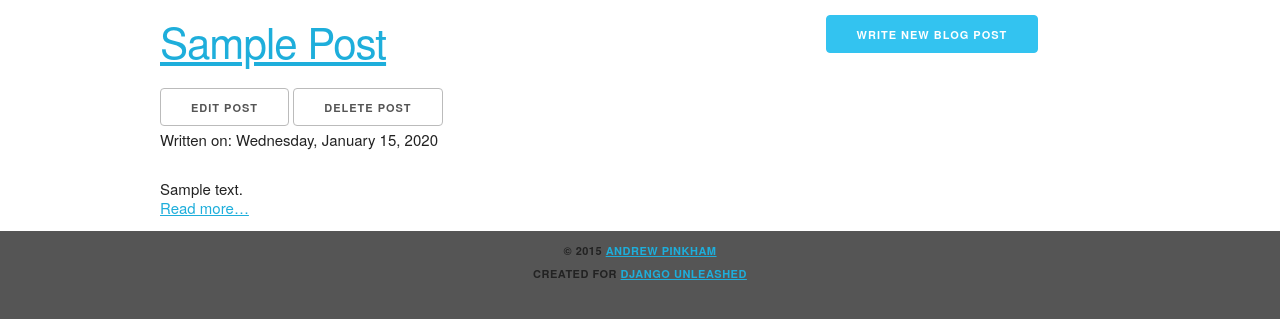
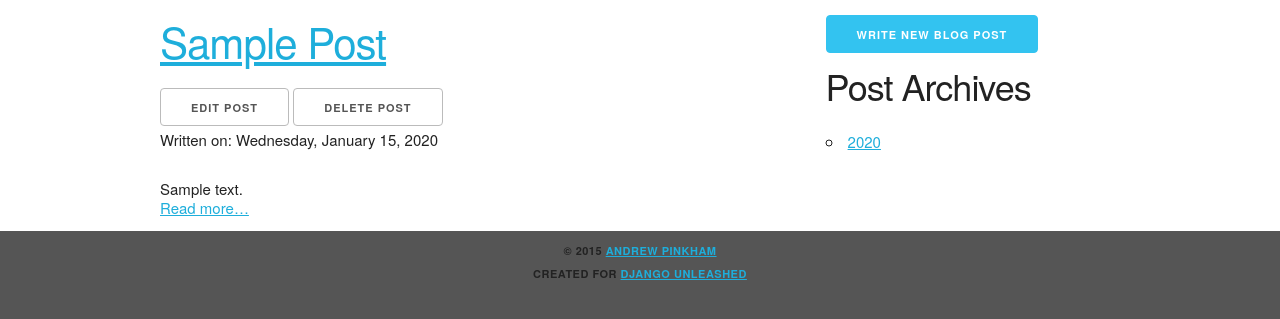
Before and after one commit to jambonrose/DjangoUnleashed-1.8, a Django app: page /blog/ in a window 1280 px wide. Shown: the part 136-455 px from the top of the page. Run offline with Django 3.2, Linux system fonts and the light colour scheme; tables that the repository leaves empty hold one stand-in row (values such as "Sample post").

Commit message:
Ch17: PostList inherits from ArchiveIndexView.

```diff
--- a/blog/templates/blog/post_list.html
+++ b/blog/templates/blog/post_list.html
@@ -54,6 +54,13 @@
           href="{% url 'blog_post_create' %}"
           class="button button-primary">
         Write New Blog Post</a>
+      <h3>Post Archives</h3>
+      <ul>
+        {% for y in date_list %}
+          <li><a href="{% url 'blog_post_archive_year' y|date:"Y" %}">
+            {{ y|date:"Y" }}</a></li>
+        {% endfor %}
+      </ul>
     </div>
   </div><!-- row -->
 {% endblock %}
--- a/blog/views.py
+++ b/blog/views.py
@@ -3,8 +3,8 @@ from django.shortcuts import (
 from django.views.decorators.http import \
     require_http_methods
 from django.views.generic import (
-    CreateView, ListView, MonthArchiveView,
-    View, YearArchiveView)
+    ArchiveIndexView, CreateView,
+    MonthArchiveView, View, YearArchiveView)
 
 from .forms import PostForm
 from .models import Post
@@ -63,8 +63,15 @@ def post_detail(request, year, month, slug):
         {'post': post})
 
 
-class PostList(ListView):
+class PostList(ArchiveIndexView):
+    allow_empty = True
+    allow_future = True
+    context_object_name = 'post_list'
+    date_field = 'pub_date'
+    make_object_list = True
     model = Post
+    paginate_by = 5
+    template_name = 'blog/post_list.html'
 
 
 class PostUpdate(View):
```
